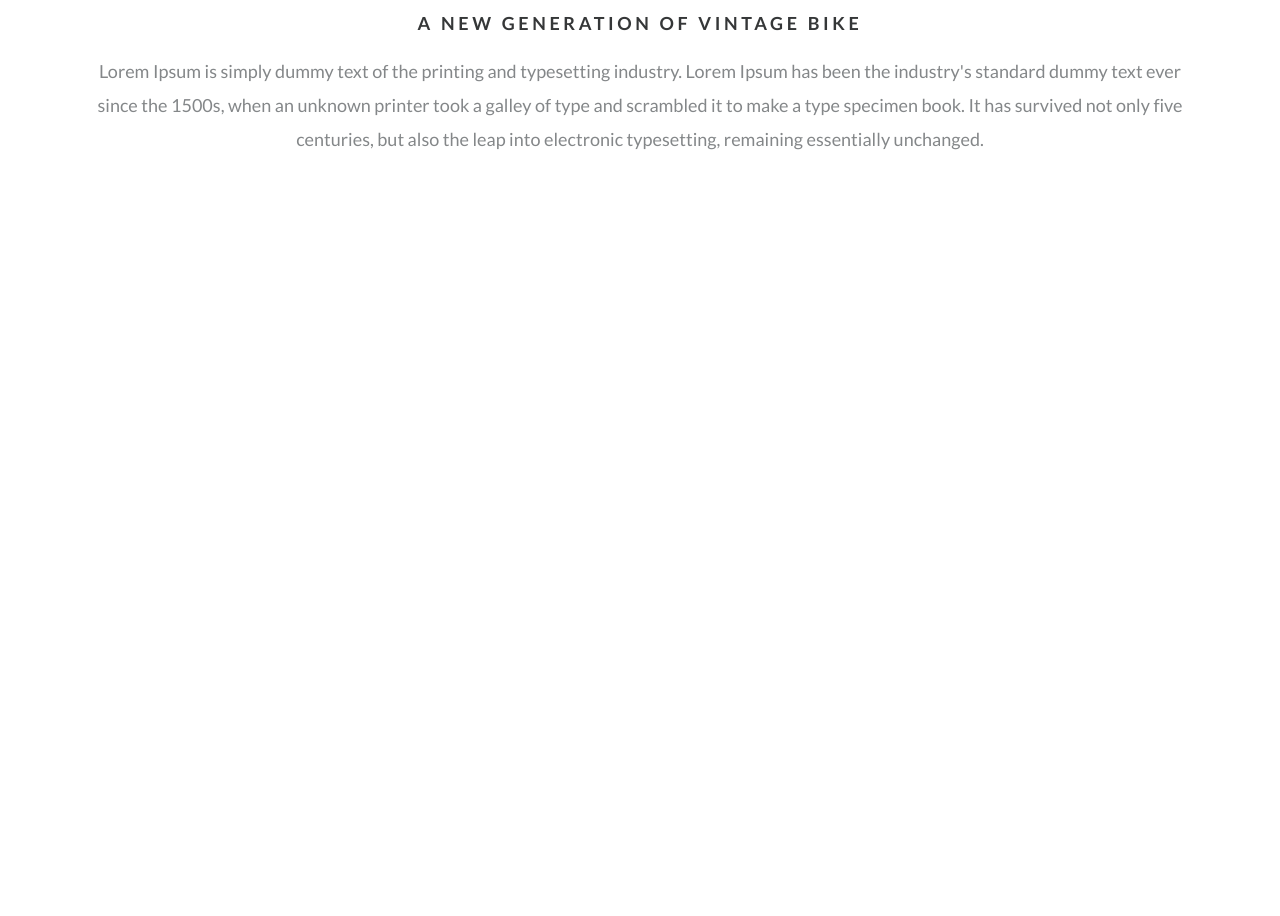
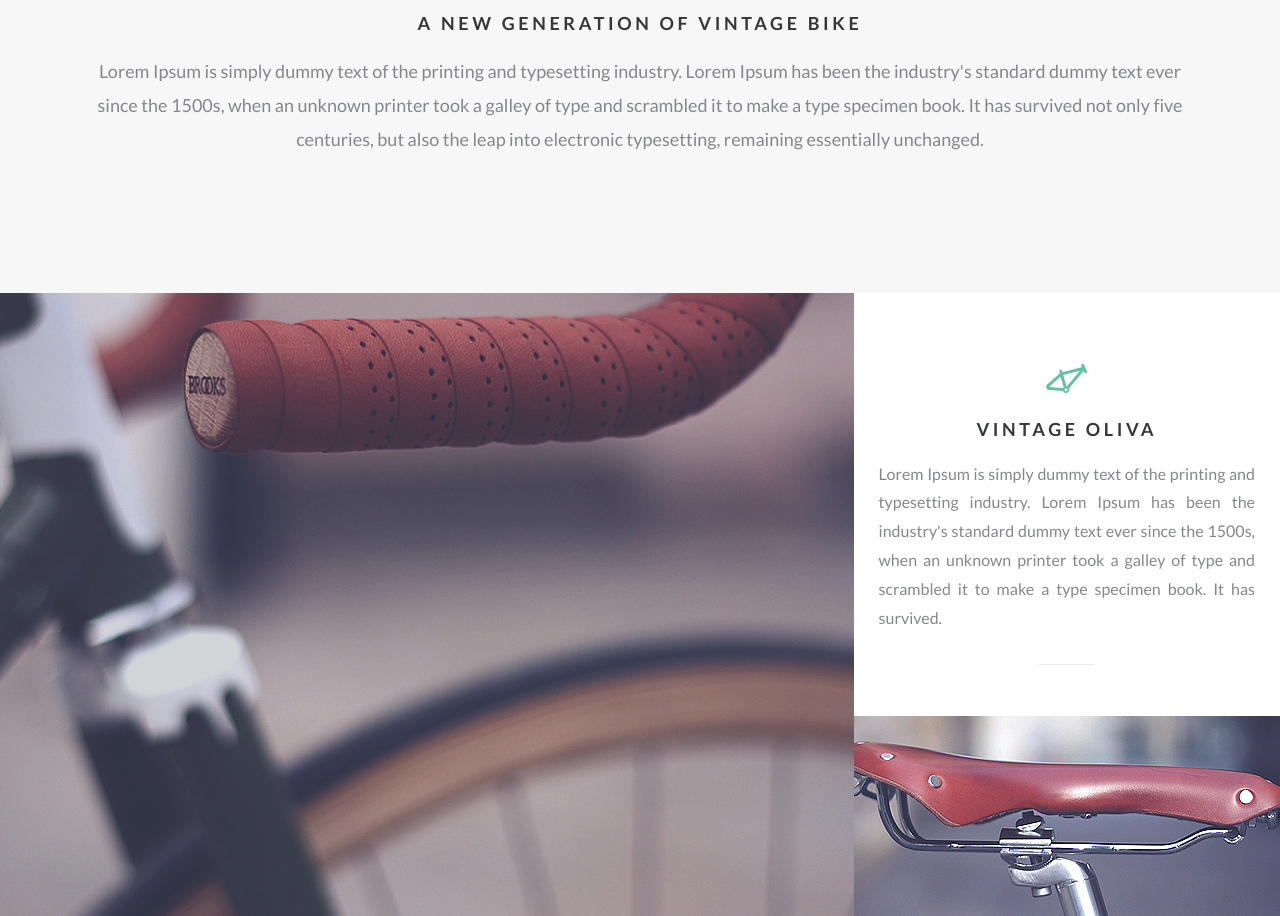
Before and after one commit to YuliyaAtrashkevich/Bicycle_site, a plain HTML site: page index.html in a window 1280 px wide. Shown: the part 977-1893 px from the top of the page. Before the commit the page ends 1277 px from the top, so only its background shows below. Drawn offline with Linux system fonts and the light colour scheme.

Commit message:
Секция Vintage oliva

```diff
--- a/css/style.css
+++ b/css/style.css
@@ -92,12 +92,13 @@ body {
 /* Сделать меню-бургер!! */
 
 .about {
+    background-color: #f7f7f7;
 }
 
 .about__container {
     display: block;
     padding-top: 115px;
-    padding-bottom: 143px;
+    padding-bottom: 136px;
     padding-left: 20px;
     padding-right: 20px;
     max-width: 1122px;
@@ -105,11 +106,13 @@ body {
     text-align: center;
 }
 
-.about__icon {
+.about__icon,
+.vintage__icon {
     margin-bottom: 28px;
 }
 
-.about__h2 {
+.about__h2,
+.vintage__h2 {
     font-weight: 700;
     text-transform: uppercase;
     font-size: 18px;
@@ -124,3 +127,79 @@ body {
     color: #848789;
     letter-spacing: 0.001em;
 }
+
+.vintage {
+}
+
+.vintage__flex {
+    display: flex;
+    flex-direction: row;
+    justify-content: center;
+}
+
+.vintage__col1 {
+    min-height: 600px;
+    overflow: hidden;
+    flex-grow: 2;
+}
+
+.vintage__bg-img {
+    width: 100%;
+    height: 100%;
+    object-fit: cover;
+}
+
+.vintage__col2 {
+    display: flex;
+    flex-direction: column;
+    justify-content: space-between;
+    align-items: center;
+}
+
+.vintage__description {
+    padding-top: 70px;
+    padding-bottom: 51px;
+    padding-left: 25px;
+    padding-right: 25px;
+    text-align: center;
+    max-width: 430px;
+}
+
+.vintage__text::after {
+    content: "";
+    display: block;
+    margin: 32px auto 0;
+    width: 55px;
+    height: 1px;
+    background-color: #ebebeb;
+}
+
+.vintage__icon {
+    margin-bottom: 22px;
+}
+
+.vintage__text {
+    font-weight: 400;
+    font-size: 16px;
+    line-height: 1.8;
+    color: #848789;
+    letter-spacing: 0.001em;
+    text-align: justify;
+}
+
+.vintage__bg-small {
+    min-height: 200px;
+    overflow: hidden;
+}
+
+.vintage__bg-img-small {
+    width: 100%;
+    height: 100%;
+    object-fit: cover;
+}
+
+/* Добавить медиазапросы для мобилки */
+
+@media (max-width: 640px) {
+
+}
--- a/index.html
+++ b/index.html
@@ -35,11 +35,35 @@
             <div class="about__container">
                 <img src="img/about_icon.png" alt="About us" class="about__icon">
                 <h2 class="about__h2">A new generation of vintage bike</h2>
-                <p class="about__text">Lorem Ipsum is simply dummy text of the printing and typesetting industry. Lorem Ipsum has been the industry's standard dummy text ever since the 1500s, when an unknown printer took a galley of type and scrambled it to make a type specimen book. It has survived not only five centuries, but also the leap into electronic typesetting, remaining essentially unchanged. </p>
+                <p class="about__text">Lorem Ipsum is simply dummy text of the printing and typesetting industry. Lorem
+                    Ipsum has been the industry's standard dummy text ever since the 1500s, when an unknown printer took
+                    a galley of type and scrambled it to make a type specimen book. It has survived not only five
+                    centuries, but also the leap into electronic typesetting, remaining essentially unchanged.
+                 </p>
             </div>
         </section>
 
-
+        <section class="vintage">
+            <div class="vintage__flex">
+                <div class="vintage__col1">
+                    <img src="img/vintage_bg.png" alt="Vintage oliva" class="vintage__bg-img">
+                </div>
+                <div class="vintage__col2">
+                    <div class="vintage__description">
+                        <img src="img/vintage_icon.png" alt="Vintage oliva" class="vintage__icon">
+                        <h2 class="vintage__h2">Vintage oliva</h2>
+                        <p class="vintage__text">Lorem Ipsum is simply dummy text of the printing and typesetting
+                            industry. Lorem Ipsum has been the industry's standard dummy text ever since the 1500s, when
+                            an unknown printer took a galley of type and scrambled it to make a type specimen book. It
+                            has survived.
+                        </p>
+                    </div>
+                    <div class="vintage__bg-small">
+                        <img src="img/vintage_bg_small.png" alt="Vintage oliva" class="vintage__bg-img-small">
+                    </div>
+                </div>
+            </div>
+        </section>
     </main>
 </body>
 
```
Also changed, not shown: img/vintage_bg.png (added), img/vintage_bg_small.png (added), img/vintage_icon.png (added), img/vintage_logo.png (added).
